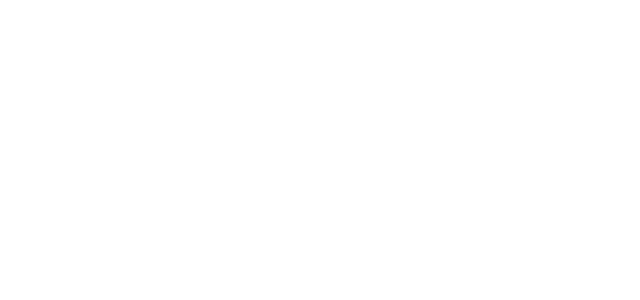
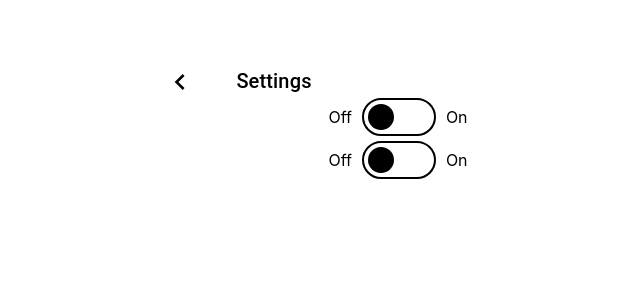
Before and after one commit to Lampnet-Technologies/Fudex-Multivendor-, a React (Create React App) app: page /settings in a window 1280 px wide. Before the commit this address had no page. Shown: the top 300 px of the page, without its empty margins (242-882 px from the left). Built offline with nearby package versions, Linux system fonts and the light colour scheme.

Commit message:
designed the toggle slider component and imported it in the SettingsPage

```diff
--- a/src/App.js
+++ b/src/App.js
@@ -4,6 +4,7 @@
 import AccountPage from './Pages/UserAccount/AccountPage/AccountPage';
 import ProfilePage from './Pages/UserAccount/ProfilePage/ProfilePage';
 import ProfileDetails from './Pages/UserAccount/ProfileDetails/ProfileDetails';
+import SettingsPage from './Pages/UserAccount/Settings/SettingsPage';
 // import AddressScreen from './Pages/Address/Address';
 
 
@@ -14,6 +15,7 @@
         <Route path="/" element={<AccountPage />} />
         <Route path="/profile" element={<ProfilePage />} />
         <Route path="/profile-details" element={<ProfileDetails />} />
+        <Route path="/settings" element={<SettingsPage />} />
       </Routes>
     </Router>
   );
--- a/src/Pages/UserAccount/AccountPage/AccountPage.jsx
+++ b/src/Pages/UserAccount/AccountPage/AccountPage.jsx
@@ -24,6 +24,10 @@
 
   const handleViewActivityClick = () => {
     navigate('/profile');
+  };
+
+  const handleSettingsClick = () => {
+    navigate('/settings');
   };
 
   return (
@@ -66,13 +70,13 @@
             <HelpIcon fontSize='2rem' className="icon" />
             <Typography variant="caption">Help & Support</Typography>
           </div>
-          <div className="icon-category">
+          <div className="icon-category" onClick={handleSettingsClick}>
             <SettingsIcon fontSize='2rem' className="icon" />
-            <Typography variant="caption">Settings</Typography>
+            <Typography variant="caption" sx={{marginRight: '8px'}}>Settings</Typography>
           </div>
           <div className="icon-category">
             <AccountBalanceWalletIcon fontSize='2rem' className="icon" />
-            <Typography variant="caption">Wallet</Typography>
+            <Typography variant="caption" sx={{marginRight: '8px'}}>Wallet</Typography>
           </div>
         </div>
       </div>
--- a/src/Pages/UserAccount/ProfileDetails/ProfileDetails.css
+++ b/src/Pages/UserAccount/ProfileDetails/ProfileDetails.css
@@ -2,7 +2,6 @@
     -webkit-filter: brightness(70%);
     filter: brightness(70%);
 }
-
 
 .profile-details-section {
     margin-top: 4rem;
@@ -87,7 +86,6 @@
     opacity: 1;
 }
 
-
 .parent-container {
     display: flex;
     flex-direction: column;
--- /dev/null
+++ b/src/Pages/UserAccount/Settings/SettingsPage.css
@@ -0,0 +1,7 @@
+.toggle-container {
+    display: flex;
+    flex-direction: column;
+    gap: 5px;
+    justify-content: center;
+    align-items: center;
+}
--- /dev/null
+++ b/src/Pages/UserAccount/Settings/SettingsPage.jsx
@@ -0,0 +1,31 @@
+import React from 'react'
+import { Container, Typography } from '@mui/material';
+import { useNavigate } from 'react-router-dom';
+import ChevronIcon from '../../../Components/ChevronIcon';
+import ToggleSwitch from '../../../Components/Toggler/ToggleSwitch';
+import './SettingsPage.css'
+
+
+const Settings = () => {
+  const navigate = useNavigate();
+
+  const handleChevronClick = () => {
+    navigate('/');
+  };
+  return (
+    <Container maxWidth="xl" className="container">
+
+    {/* Top Section */}
+      <div className="profile-details-section" onClick={handleChevronClick}>
+        <ChevronIcon size='2rem' />
+        <Typography variant="h6" className='pd'>Settings</Typography>
+      </div>
+      <div className='toggle-container'>
+        <ToggleSwitch />
+        <ToggleSwitch />
+      </div>
+  </Container>
+  )
+}
+
+export default Settings
--- /dev/null
+++ b/src/components/Toggler/ToggleSwitch.css
@@ -0,0 +1,61 @@
+.toggle-switch {
+    background-color: black;
+    border: 2px solid;
+    border-radius: 44px;
+    position: relative;
+    display: inline-block;
+    width: 70px;
+    height: 34px;
+  }
+
+  .toggle-switch input {
+    opacity: 0;
+    width: 0;
+    height: 0;
+  }
+
+  .slider {
+    position: absolute;
+    cursor: pointer;
+    color: black;
+    top: 0;
+    left: 0;
+    right: 0;
+    bottom: 0;
+    background-color: white;
+    border-radius: 34px;
+    transition: .4s;
+  }
+
+  .slider:before {
+    position: absolute;
+    content: "";
+    height: 26px;
+    width: 26px;
+    left: 4px;
+    bottom: 4px;
+    background-color: black;
+    border-radius: 50%;
+    transition: .4s;
+  }
+
+  input:checked + .slider {
+    background-color: white;
+  }
+
+  input:checked + .slider:before {
+    transform: translateX(36px);
+  }
+
+  .toggle-switch-container {
+    display: flex;
+    align-items: center;
+  }
+
+  .label-off {
+    margin-right: 10px;
+  }
+
+  .label-on {
+    margin-left: 10px;
+  }
--- /dev/null
+++ b/src/components/Toggler/ToggleSwitch.js
@@ -0,0 +1,23 @@
+import React, { useState } from 'react';
+import './ToggleSwitch.css';
+
+const ToggleSwitch = () => {
+  const [isToggled, setIsToggled] = useState(false);
+
+  const handleToggle = () => {
+    setIsToggled(!isToggled);
+  };
+
+  return (
+    <div className="toggle-switch-container">
+      <span className="label-off">Off</span>
+      <label className="toggle-switch">
+        <input type="checkbox" checked={isToggled} onChange={handleToggle} />
+        <span className="slider"></span>
+      </label>
+      <span className="label-on">On</span>
+    </div>
+  );
+};
+
+export default ToggleSwitch;
```
Also changed, not shown: 2 other files (tests, documents, lock files or other folders).
